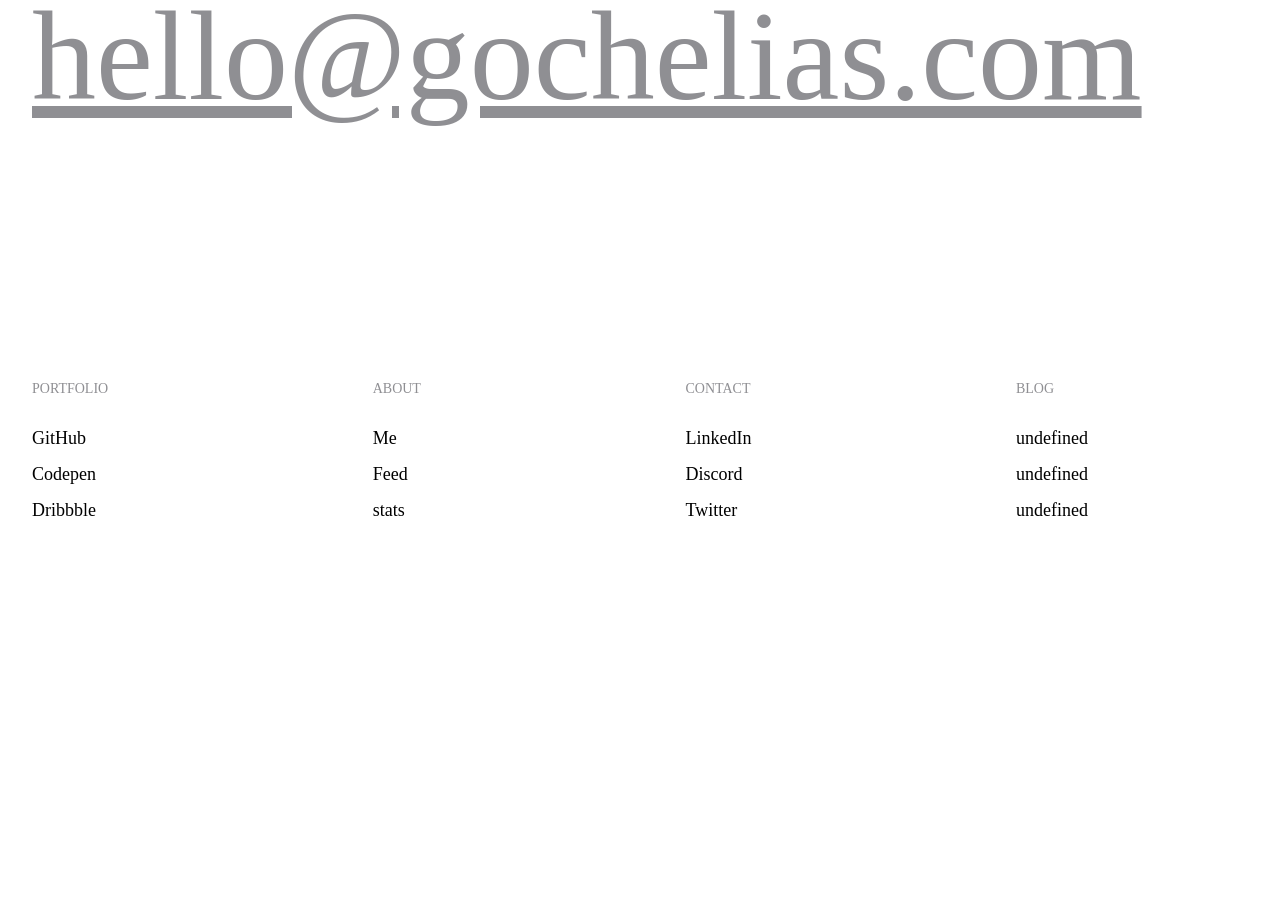
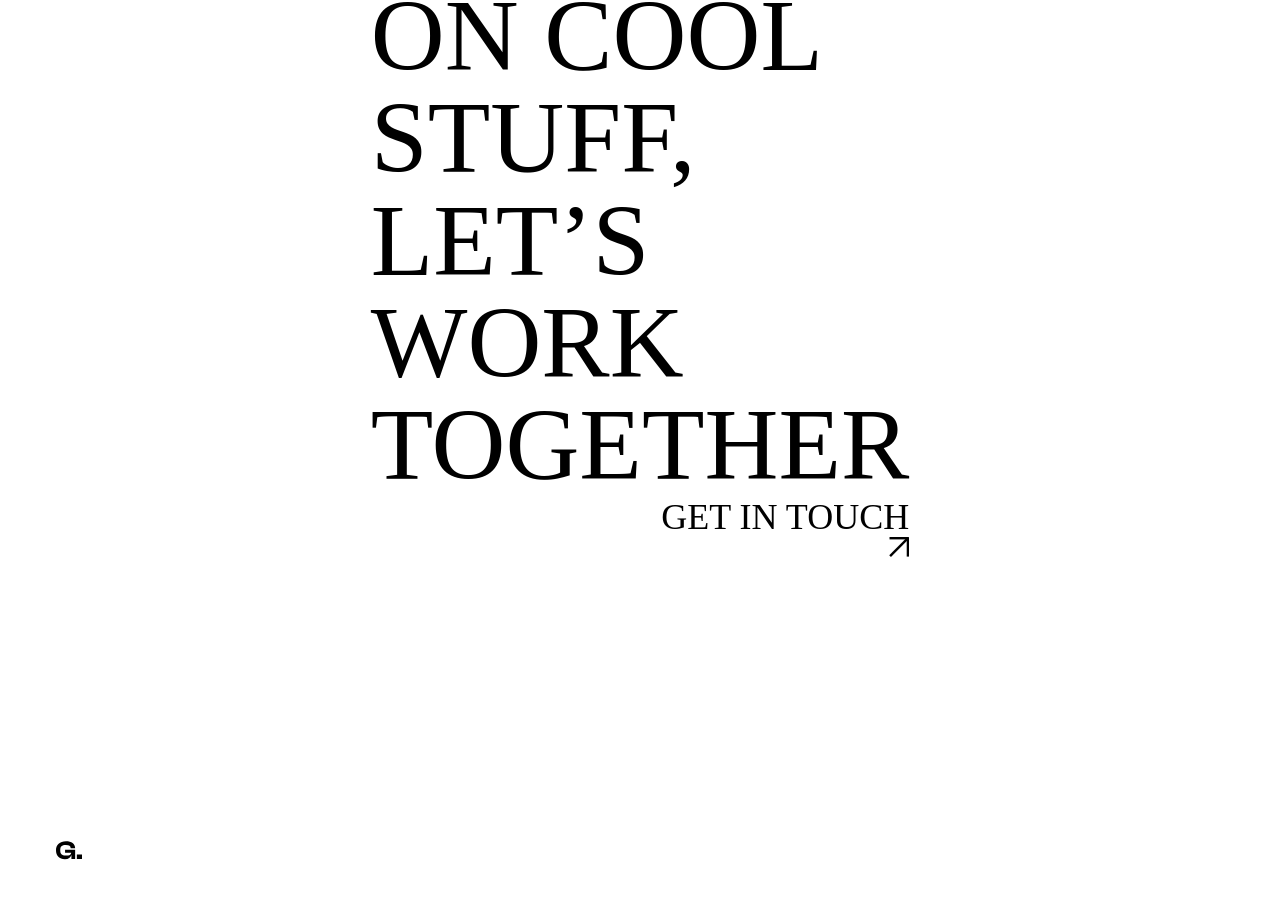
Before and after one commit to gochelias/gochelias, a Next.js app: page /blog in a window 1280 px wide. Shown: the part 3524-4422 px from the top of the page. Before the commit the page ends 4048 px from the top, so only its background shows below. Built offline with nearby package versions, Linux system fonts and the light colour scheme.

Commit message:
feat(footer): a new footer design has been created and extra links have been removed

```diff
--- a/src/components/Footer.tsx
+++ b/src/components/Footer.tsx
@@ -1,14 +1,78 @@
 import Link from 'next/link';
 
 import { FooterExternalLink } from 'components/FooterExternalLink';
-import { FooterLink } from 'components/FooterLink';
 import { links } from 'config/links';
+import { Logo } from './Logo';
+import { ArrowUpRight } from './ArrowRight';
 
 export const Footer = () => {
 	const apos = '\u2019';
 
 	return (
-		<section className="flex h-screen w-full flex-col justify-center space-y-64">
+		<section className="flex h-full w-full flex-col items-center pb-16">
+			<div className="my-64 w-full">
+				<div className="mx-auto w-max text-[8vw] uppercase leading-none">
+					<h2>
+						I like to <br /> work <br /> on cool <br /> stuff,
+						<br />
+					</h2>
+					<Link href="/contact">
+						<span>
+							Let{apos}s <br /> work <br /> together
+						</span>
+						<span className="flex flex-col items-end justify-between text-4xl transition-colors hover:text-gray">
+							<p>Get in Touch</p>
+							<ArrowUpRight strokeWidth={3} size={20} />
+						</span>
+					</Link>
+				</div>
+			</div>
+			<footer className="w-full">
+				<div className="flex w-full items-center justify-between text-lg uppercase text-white">
+					<div className="flex items-center space-x-20">
+						<div className="bg-white p-6 text-black">
+							<Logo />
+						</div>
+						<FooterExternalLink
+							title={links.github.username}
+							name={links.github.name}
+							url={links.github.url}
+						/>
+						<FooterExternalLink
+							title={links.codepen.username}
+							name={links.codepen.name}
+							url={links.codepen.url}
+						/>
+						<FooterExternalLink
+							title={links.dribbble.username}
+							name={links.dribbble.name}
+							url={links.dribbble.url}
+						/>
+						<FooterExternalLink
+							title={links.linkedin.username}
+							name={links.linkedin.name}
+							url={links.linkedin.url}
+						/>
+						<FooterExternalLink
+							title={links.discord.username}
+							name={links.discord.name}
+							url={links.discord.url}
+						/>
+					</div>
+					<Link
+						href="/contact"
+						className=" selection:bg-white selection:text-black">
+						hello@gochelias.com
+					</Link>
+				</div>
+			</footer>
+		</section>
+	);
+};
+
+/*
+
+<section className="flex h-screen w-full flex-col justify-center space-y-64">
 			<h6 className="select-none text-lg font-medium uppercase">
 				Available for work
 			</h6>
@@ -97,5 +161,5 @@ export const Footer = () => {
 				</div>
 			</footer>
 		</section>
-	);
-};
+
+*/
--- a/src/components/FooterExternalLink.tsx
+++ b/src/components/FooterExternalLink.tsx
@@ -1,3 +1,5 @@
+import { ExternalLink } from 'react-feather';
+
 type FooterExternalLinkProps = {
 	url: string;
 	name: string;
@@ -9,9 +11,16 @@ export const FooterExternalLink = ({
 	name,
 	title,
 }: FooterExternalLinkProps) => (
-	<li className="hover:text-white hover:underline">
-		<a href={url} title={title}>
-			{name}
-		</a>
-	</li>
+	<a
+		className="group flex space-x-2 leading-none hover:text-gray2light"
+		href={url}
+		title={title}
+		target="_blank"
+		rel="noreferrer">
+		<span>{name}</span>
+		<ExternalLink
+			size={18}
+			className="text-transparent transition-colors group-hover:text-white"
+		/>
+	</a>
 );
```
